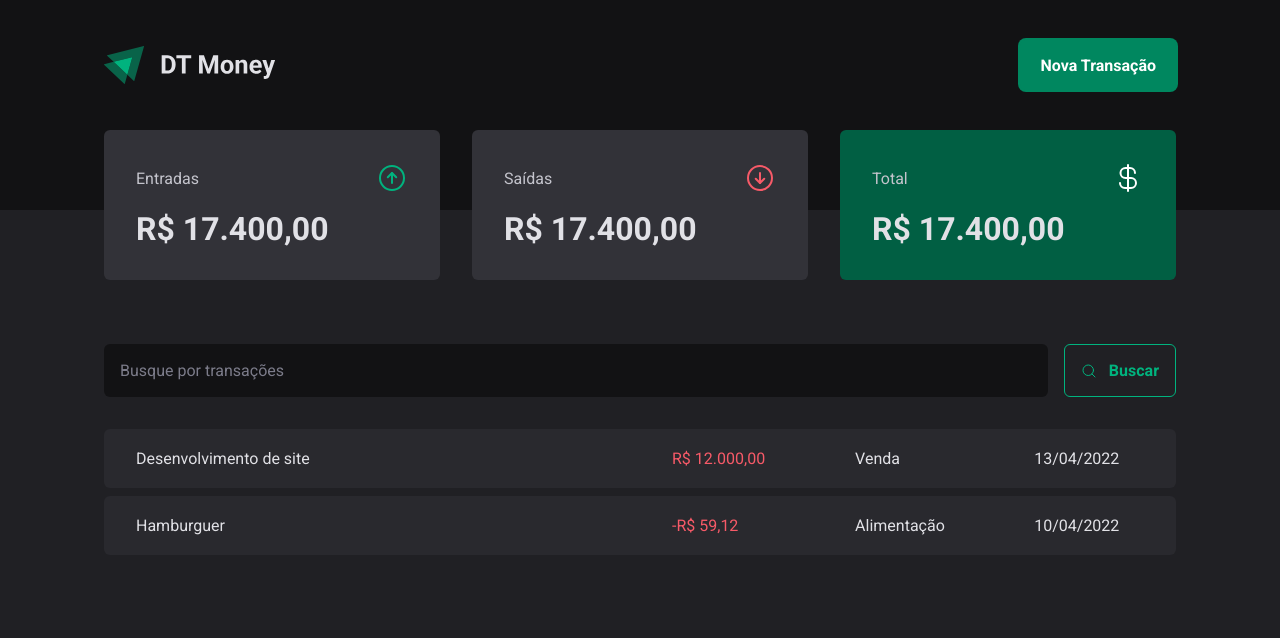
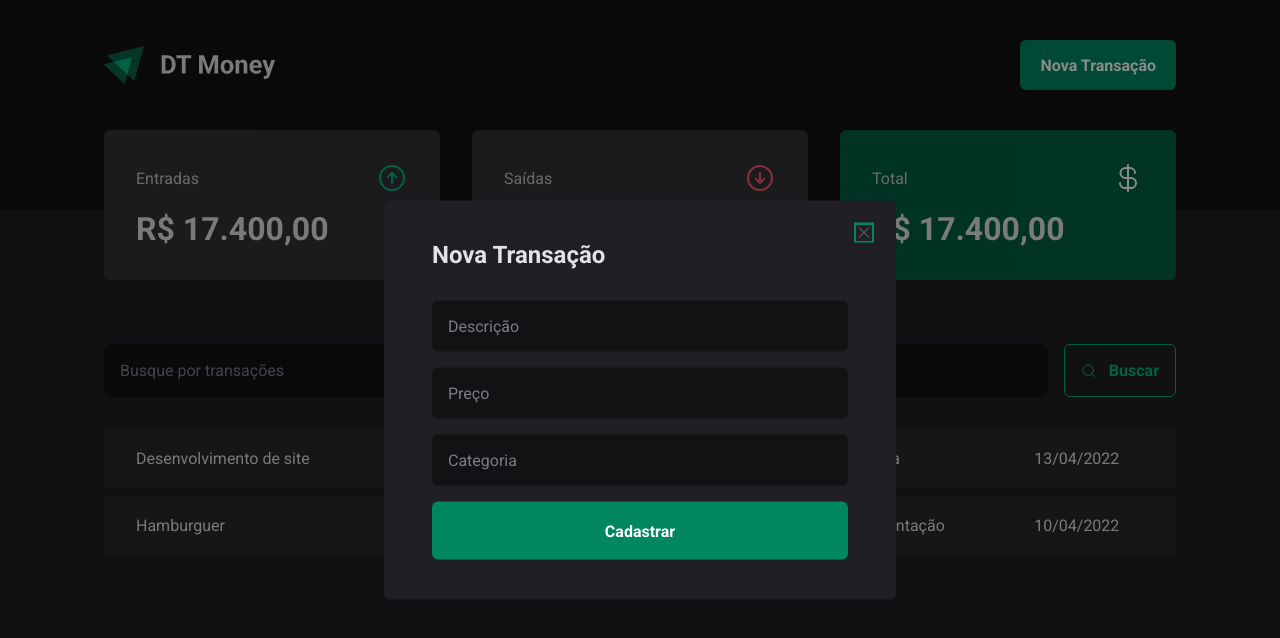
Before and after one commit to matheusbr1/dtmoney-ignite, a React (Vite) app: page / in a window 1280 px wide. Both pictures are taken after a click on the button "Nova Transação". Shown: the top 638 px of the page. Built offline with nearby package versions, Linux system fonts and the light colour scheme.

Commit message:
feat: create NewTransactionModal component

```diff
--- a/package.json
+++ b/package.json
@@ -9,6 +9,7 @@
     "preview": "vite preview"
   },
   "dependencies": {
+    "@radix-ui/react-dialog": "^1.0.4",
     "@types/styled-components": "^5.1.26",
     "phosphor-react": "^1.4.1",
     "react": "^18.2.0",
--- a/src/components/Header/index.tsx
+++ b/src/components/Header/index.tsx
@@ -1,5 +1,8 @@
 import { HeaderContainer, HeaderContent, NewTransactionButton } from "./styles";
 import logoImg from '../../assets/logo.svg'
+
+import * as Dialog from '@radix-ui/react-dialog'
+import { NewTransactionsModal } from "../NewTransactionsModal";
 
 export function Header () {
   return (
@@ -7,9 +10,15 @@
       <HeaderContent>
         <img src={logoImg} />
 
-        <NewTransactionButton>
-          Nova Transação
-        </NewTransactionButton>
+        <Dialog.Root>
+          <Dialog.Trigger asChild >
+            <NewTransactionButton>
+              Nova Transação
+            </NewTransactionButton>
+          </Dialog.Trigger>
+
+          <NewTransactionsModal />
+        </Dialog.Root>
       </HeaderContent>
     </HeaderContainer>
   )
--- /dev/null
+++ b/src/components/NewTransactionsModal/index.tsx
@@ -0,0 +1,26 @@
+import * as Dialog from '@radix-ui/react-dialog'
+import { CloseButton, Content, Overlay } from './styles'
+import { X } from 'phosphor-react'
+
+export function NewTransactionsModal () {
+  return (
+    <Dialog.Portal>
+      <Overlay />
+      <Content>
+        <Dialog.Title>Nova Transação</Dialog.Title>
+
+        <CloseButton>
+          <X />
+        </CloseButton>
+
+        <form action="">
+          <input type="text" placeholder='Descrição' required />
+          <input type="number" placeholder='Preço' required />
+          <input type="text" placeholder='Categoria' required />
+
+          <button type="submit">Cadastrar</button>
+        </form>
+      </Content>
+    </Dialog.Portal>
+  )
+}
--- /dev/null
+++ b/src/components/NewTransactionsModal/styles.ts
@@ -0,0 +1,70 @@
+import * as Dialog from '@radix-ui/react-dialog'
+import styled from 'styled-components'
+
+export const Overlay = styled(Dialog.Overlay)`
+  position: fixed;
+  width: 100vw;
+  hight: 100vh;
+  inset: 0;
+  background: #00000075;
+`
+
+export const Content = styled(Dialog.Content)`
+  min-width: 32rem;
+  border-radius: 6px;
+  padding: 2.5rem 3rem;
+  background: ${props => props.theme['gray-800']};
+
+  position: fixed;
+  top: 50%;
+  left: 50%;
+  transform: translate(-50%, -50%);
+
+  form {
+    margin-top: 2rem;
+
+    display: flex;
+    flex-direction: column;
+    gap: 1rem;
+
+    input {
+      border-radius: 6px;
+      border: 0;
+      background: ${props => props.theme['gray-900']};
+      color: ${props => props.theme['gray-300']};
+      padding: 1rem;
+
+      &::placeholder {
+        color: ${props => props.theme['gray-500']};
+      }
+    }
+
+    button[type='submit'] {
+      height: 58px;
+      border: 0;
+      background: ${props => props.theme['green-500']};
+      color: ${props => props.theme.white};
+      font-weight: bold;
+      padding: 0 1.25rem;
+      border-radius: 6px;
+      margin-top: 1.5rem
+      cursor: pointer;
+
+      &:hover {
+        background: ${props => props.theme['green-700']};
+        transition: background-color 0.2s;
+      }
+    }
+  }
+`
+
+export const CloseButton = styled(Dialog.Close)`
+  position: absolute;
+  background: transparent;
+  border: 0;
+  top: 1.5rem;
+  right: 1.5rem;
+  line-height: 0;
+  cursor: pointer;
+  color: ${props => props.theme['gray-500']};
+`
```
Also changed, not shown: 1 other file (tests, documents, lock files or other folders).
